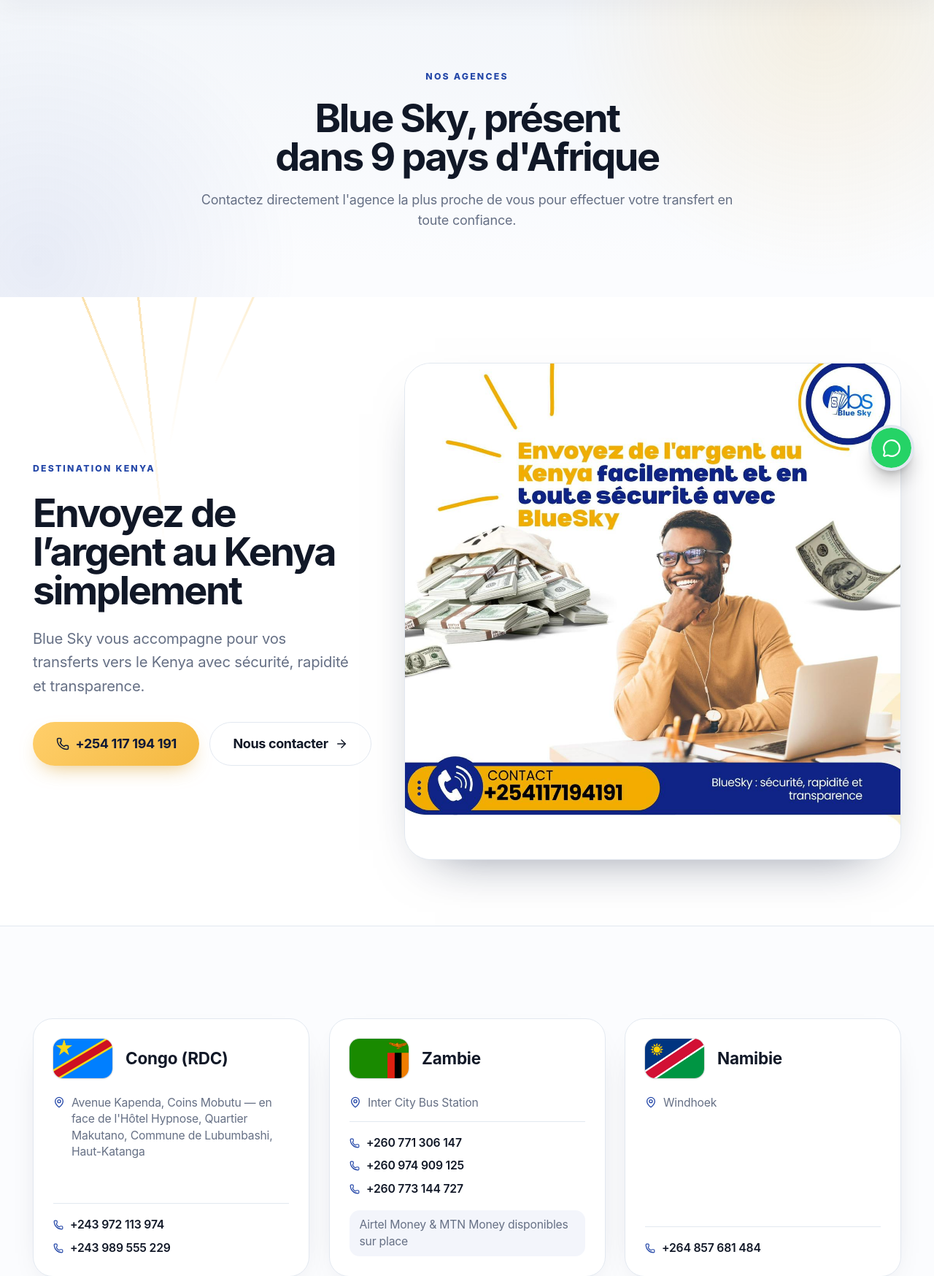
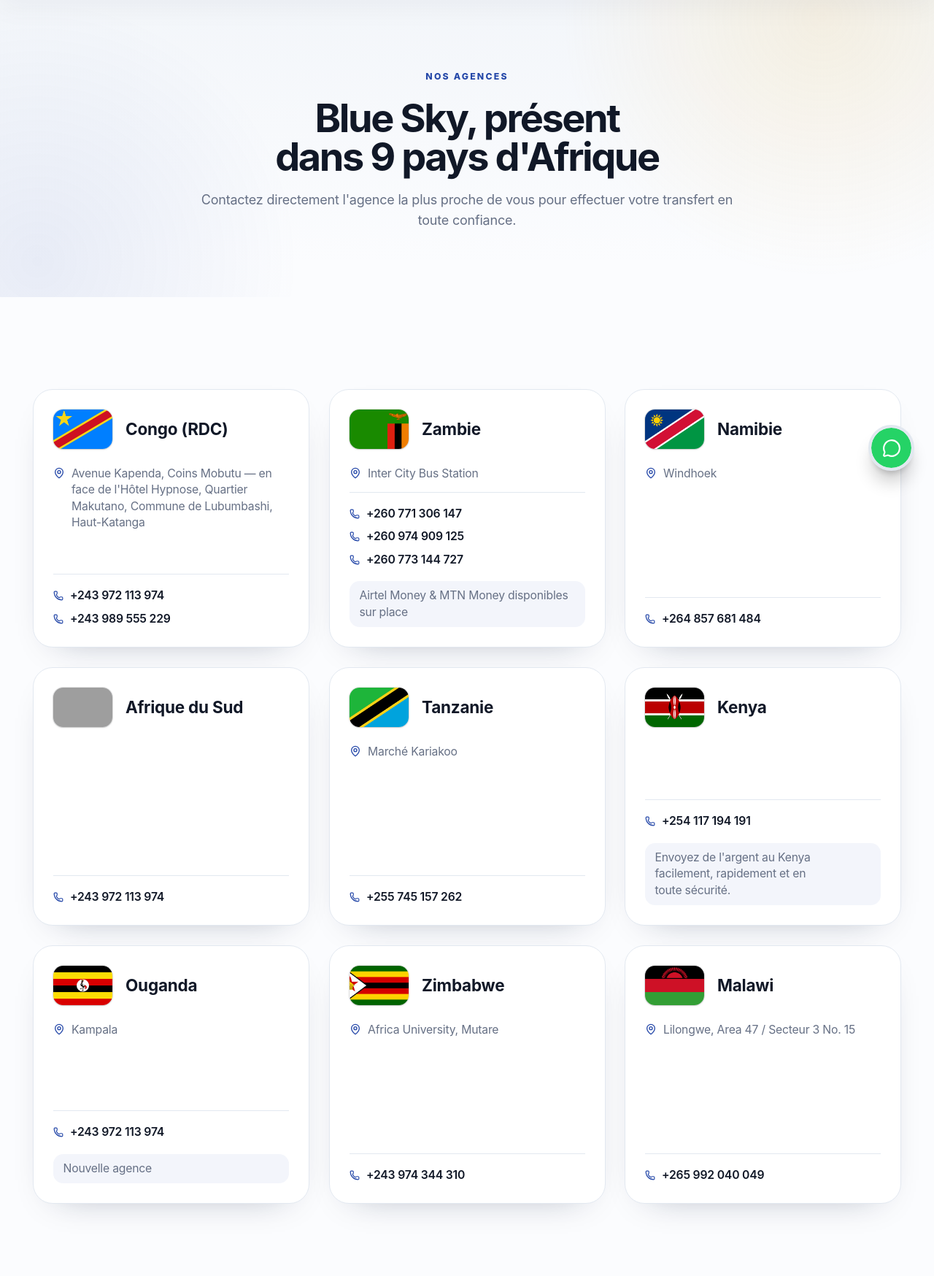
Before and after one commit to PascalMTK/BlueSky-Website, a Django app: page /pays/ in a window 1280 px wide. Shown: the part 128-1876 px from the top of the page at 73% size. Run offline with Django 5.2, Linux system fonts and the light colour scheme; grey boxes are pictures that could not be loaded.

Commit message:
Remove Kenya campaign spotlight and round off sharper accent shapes
- Drop the Destination Kenya poster section and its now-unused image
  from the countries page.
- Soften the decorative geometric accents (hero backdrop blob, about
  section backdrop) from hard-angled polygons to rounded, rotated
  shapes, keeping the diagonal energy without the sharp corners.

```diff
--- a/marketing/templates/marketing/countries.html
+++ b/marketing/templates/marketing/countries.html
@@ -10,26 +10,6 @@
     {% kicker "Nos agences" tone="blue" %}
     <h1 class="display-title mx-auto mt-4 max-w-3xl text-4xl sm:text-5xl">Blue Sky, présent dans {{ COUNTRIES|length }} pays d'Afrique</h1>
     <p class="mx-auto mt-4 max-w-2xl text-text-muted">Contactez directement l'agence la plus proche de vous pour effectuer votre transfert en toute confiance.</p>
-  </div>
-</section>
-
-<section class="relative overflow-hidden border-b border-border bg-surface py-14 sm:py-20">
-  <div class="sunburst-rays opacity-60" aria-hidden="true"><span></span><span></span><span></span><span></span></div>
-  <div class="relative z-10 mx-auto grid w-full max-w-[1440px] items-center gap-10 px-5 sm:px-8 lg:grid-cols-[.8fr_1.2fr] lg:px-10">
-    <div class="reveal-on-scroll order-2 lg:order-1">
-      {% kicker "Destination Kenya" tone="blue" %}
-      <h2 class="display-title mt-5 text-4xl sm:text-5xl">Envoyez de l’argent au Kenya simplement</h2>
-      <p class="mt-5 max-w-xl text-base leading-relaxed text-text-muted sm:text-lg">
-        Blue Sky vous accompagne pour vos transferts vers le Kenya avec sécurité, rapidité et transparence.
-      </p>
-      <div class="mt-7 flex flex-col gap-3 sm:flex-row">
-        <a href="tel:+254117194191" class="btn btn-primary btn-lg">{% icon "phone" size=18 %} +254 117 194 191</a>
-        <a href="{% url 'marketing:contact' %}" class="btn btn-ghost btn-lg">Nous contacter {% icon "arrow-right" size=18 %}</a>
-      </div>
-    </div>
-    <figure class="reveal-on-scroll order-1 overflow-hidden rounded-[2rem] border border-border bg-surface-muted shadow-[0_28px_70px_-42px_rgba(12,24,54,.6)] lg:order-2">
-      <img src="{% static 'img/kenya-transfer-campaign.jpeg' %}" alt="Campagne Blue Sky pour les transferts d’argent vers le Kenya" class="aspect-square h-full w-full object-cover" loading="lazy">
-    </figure>
   </div>
 </section>
 
--- a/marketing/templates/marketing/home.html
+++ b/marketing/templates/marketing/home.html
@@ -163,7 +163,7 @@
 <section class="py-24 sm:py-32">
   <div class="mx-auto grid w-full max-w-[1440px] items-center gap-20 px-5 sm:px-8 lg:grid-cols-[.95fr_1.05fr] lg:px-12">
     <div class="reveal-on-scroll relative mx-auto w-full max-w-lg px-6 py-8">
-      <div aria-hidden class="absolute inset-0 -z-10 translate-x-4 rotate-6 bg-brand-blue/8" style="clip-path:polygon(50% 0,100% 32%,84% 86%,50% 100%,8% 82%,0 34%)"></div>
+      <div aria-hidden class="absolute inset-0 -z-10 translate-x-4 rotate-6 rounded-[3rem] bg-brand-blue/8"></div>
       <div class="geo-about-photo relative aspect-square overflow-hidden bg-brand-blue-deep">
         <img src="{% static 'img/community-outreach-group.jpg' %}" alt="Blue Sky aux côtés des enfants d'un orphelinat en Namibie" class="h-full w-full object-cover opacity-35">
         <div class="absolute inset-0 bg-gradient-to-br from-brand-blue-deep/60 via-transparent to-brand-blue/50"></div>
```
Also changed, not shown: static_src/css/input.css (+6 -4 lines), static_src/css/output.css, static_src/img/kenya-transfer-campaign.jpeg (deleted).
